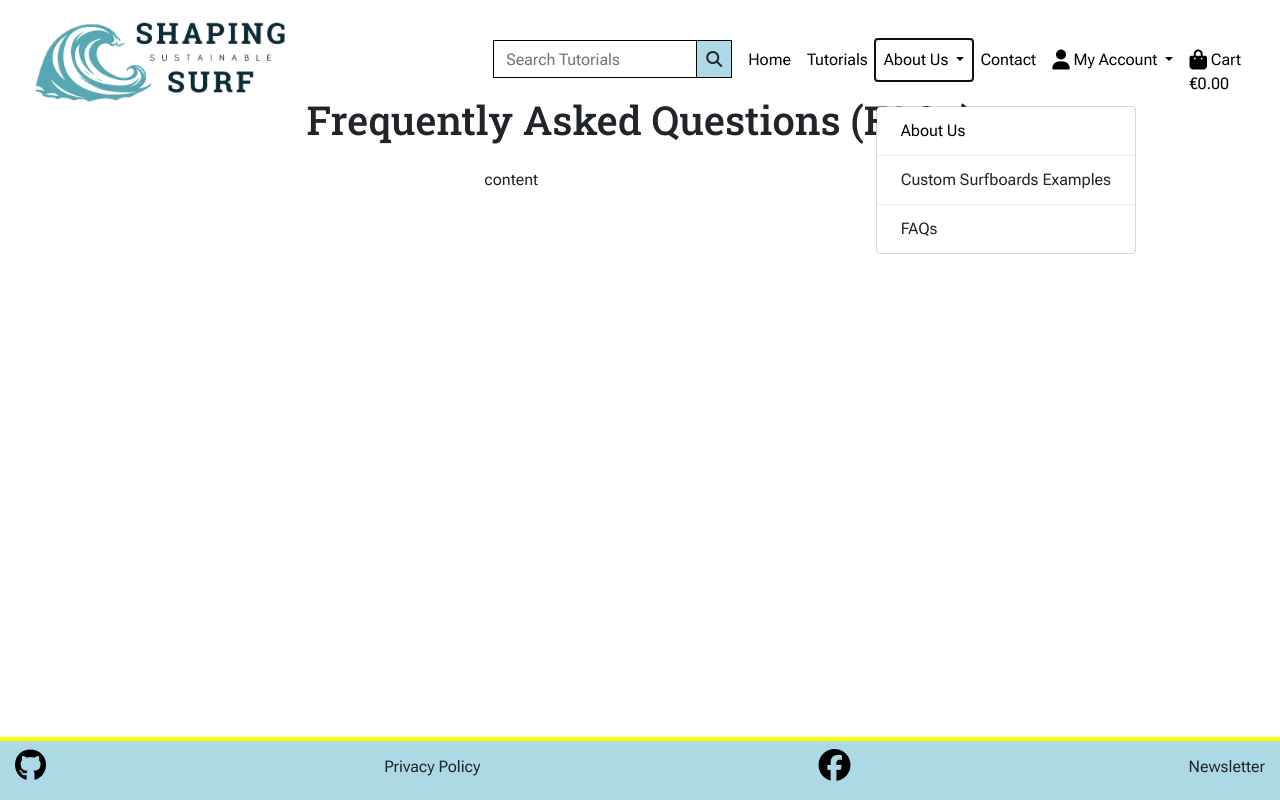
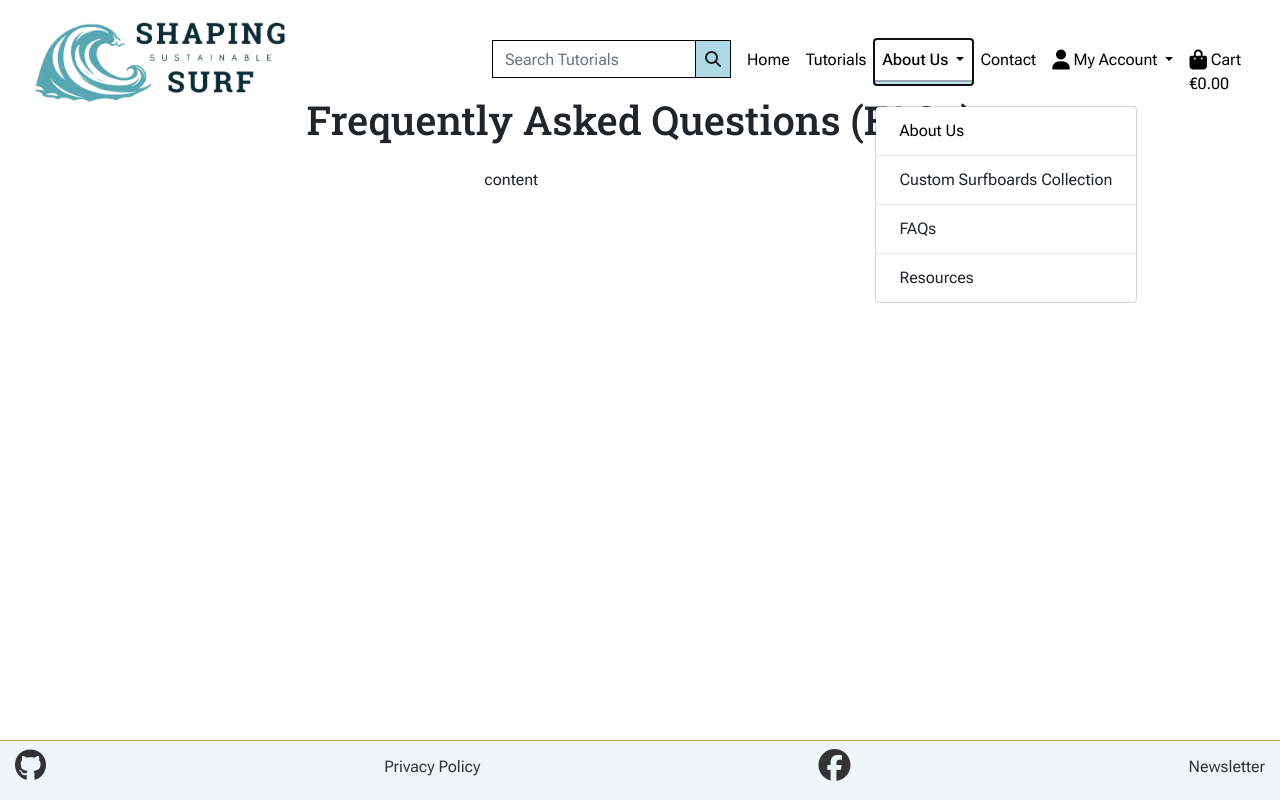
Before and after one commit to g-omarsdottir/shaping-sustainable-surf, a Django app: page /about/faq/ in a window 1280 px wide, after a click on "About Us". Run offline with Django 3.2, Linux system fonts and the light colour scheme; a user stored in the database is signed in; parts of the project's set-up code (start-up, migrations or seed data) failed here and were passed over; some libraries are stand-ins or nearby versions.

Commit message:
Add styling to about / about.html & add urls to navigation bar
- Add about urls in navigation bar
- Remove unused product management navigation item from navigation bar
- Fix conditional statement on navigation bar for active status

```diff
--- a/static/css/base.css
+++ b/static/css/base.css
@@ -95,13 +95,14 @@ main {
 footer {
     /* Stick footer to bottom */
     flex-shrink: 0;
-    background-color: lightblue;
-    border-top: 4px solid yellow;
+    background-color: var(--background-color);
+    border-top: 1px groove var(--yellow);
     margin-top: auto;
+    color: var(--font-color);
 }
 
 footer li a {
-    color: black;
+    color: var(--font-color)
 }
 
 /* Products --------------------------------------------------------------*/
@@ -161,13 +162,18 @@ footer li a {
 .about-card {
     box-shadow: var(--blue-box-shadow);
     text-decoration: none;
-    color: var(--font-color)
+    transition: all 0.3s ease-in-out;
+    transform: scale(1);
+}
+
+.about-card a {
+    color: var(--font-color);
 }
 
 .about-card:hover {
-    box-shadow: var(--yellow-box-shadow)
+    box-shadow: var(--yellow-box-shadow);
+    transform: scale(1.05);
 }
-
 
 /* Styles from walkthrough project */
 
--- a/templates/includes/header.html
+++ b/templates/includes/header.html
@@ -49,29 +49,37 @@
                         </li>
                         <li class="nav-item">
                             <a class="nav-link text-black {% if url_name == 'tutorials_list' %}active{% endif %}"
-                                aria-current="page" " href=" {% url 'tutorials_list' %}">Tutorials<span class="sr-only">(current page)</span></a>
+                                aria-current="page" " href=" {% url 'tutorials_list' %}">Tutorials<span
+                                    class="sr-only">(current page)</span></a>
                         </li>
 
                         <!-- About Us navigation links -->
                         <li class="nav-item dropdown">
-                            <a class="nav-link dropdown-toggle text-black" href="#" role="button" data-toggle="dropdown"
-                                aria-expanded="false">
+                            <a class="nav-link dropdown-toggle text-black {% if url_name == 'about_content' or url_name == 'custom_surfboards' or url_name == 'faq' or url_name == 'resources' %}active{% endif %}"
+                                href="#" role="button" data-toggle="dropdown" aria-expanded="false">
                                 About Us
                             </a>
                             <div class="dropdown-menu">
-                                <a class="dropdown-item text-black {% if url_name == 'about_us' or url_name == 'surfboards' or url_name == 'faqs' %}active{% endif %}"
-                                    aria-current="page" href="#">About Us<span class="sr-only">(current page)</span></a>
+                                <a class="dropdown-item text-black" aria-current="page"
+                                    href="{% url 'about_content' %}">About Us<span class="sr-only">(current
+                                        page)</span></a>
                                 <div class="dropdown-divider"></div>
-                                <a class="dropdown-item" href="#">Custom Surfboards Examples<span class="sr-only">(current page)</span></a>
+                                <a class="dropdown-item" href="{% url 'custom_surfboards' %}">Custom Surfboards
+                                    Collection<span class="sr-only">(current page)</span></a>
                                 <div class="dropdown-divider"></div>
-                                <a class="dropdown-item" href="#">FAQs<span class="sr-only">(current page)</span></a>
+                                <a class="dropdown-item" href="{% url 'faq' %}">FAQs<span class="sr-only">(current
+                                        page)</span></a>
+                                <div class="dropdown-divider"></div>
+                                <a class="dropdown-item" href="{% url 'resources' %}">Resources<span
+                                        class="sr-only">(current page)</span></a>
                             </div>
                         </li>
 
                         <!-- Contact Form -->
                         <li class="nav-item">
                             <a class="nav-link text-black {% if url_name == 'contact' %}active{% endif %}"
-                                aria-current="page" href="{% url 'contact' %}">Contact<span class="sr-only">(current page)</span></a>
+                                aria-current="page" href="{% url 'contact' %}">Contact<span class="sr-only">(current
+                                    page)</span></a>
                         </li>
 
                         <!-- My Account -->
@@ -83,17 +91,17 @@
                             </a>
                             <div class="dropdown-menu" aria-labelledby="user-options">
                                 {% if request.user.is_authenticated %}
-                                {% if request.user.is_superuser %}
-                                <a href="#" class="dropdown-item">Product Management</a>
+                                <a href="{% url 'profile' %}" class="dropdown-item">My Profile<span
+                                        class="sr-only">(current page)</span></a>
                                 <div class="dropdown-divider"></div>
-                                {% endif %}
-                                <a href="{% url 'profile' %}" class="dropdown-item">My Profile<span class="sr-only">(current page)</span></a>
+                                <a href="{% url 'account_logout' %}" class="dropdown-item">Logout<span
+                                        class="sr-only">(current page)</span></a>
+                                {% else %}
+                                <a href="{% url 'account_signup' %}" class="dropdown-item">Sign-Up<span
+                                        class="sr-only">(current page)</span></a>
                                 <div class="dropdown-divider"></div>
-                                <a href="{% url 'account_logout' %}" class="dropdown-item">Logout<span class="sr-only">(current page)</span></a>
-                                {% else %}
-                                <a href="{% url 'account_signup' %}" class="dropdown-item">Sign-Up<span class="sr-only">(current page)</span></a>
-                                <div class="dropdown-divider"></div>
-                                <a href="{% url 'account_login' %}" class="dropdown-item">Sign-In<span class="sr-only">(current page)</span></a>
+                                <a href="{% url 'account_login' %}" class="dropdown-item">Sign-In<span
+                                        class="sr-only">(current page)</span></a>
                                 {% endif %}
                             </div>
                         </li>
@@ -112,7 +120,7 @@
                                     €0.00
                                     {% endif %}
                                 </p>
-                            <span class="sr-only">(current page)</span>
+                                <span class="sr-only">(current page)</span>
                             </a>
                         </li>
                     </ul>
```
Also changed, not shown: about/templates/about/about.html (+13 -14 lines), db.sqlite3.
